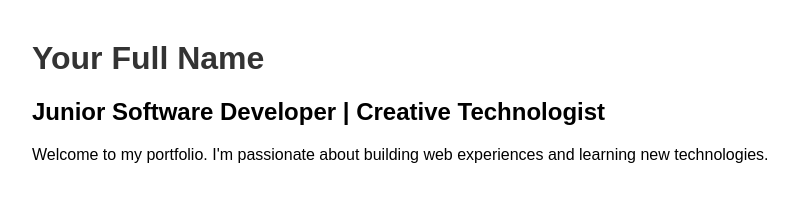
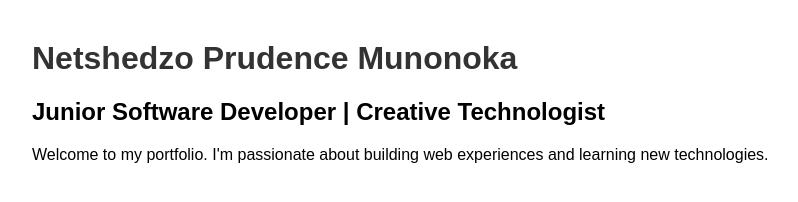
Before and after one commit to Netshedzo25/netshedzoPrudenceMunonoka, a plain HTML site: page index.html in a window 1280 px wide. Shown: the whole page, without its empty margins (8-806 px from the left). Drawn offline with Linux system fonts and the light colour scheme.

Commit message:
Update index.html

```diff
--- a/index.html
+++ b/index.html
@@ -3,14 +3,14 @@
 <head>
   <meta charset="UTF-8" />
   <meta name="viewport" content="width=device-width, initial-scale=1.0" />
-  <title>Your Name</title>
+  <title>Netshedzo Prudence Munonoka</title>
   <style>
     body { font-family: Arial, sans-serif; margin: 40px; }
     h1 { color: #333; }
   </style>
 </head>
 <body>
-  <h1>Your Full Name</h1>
+  <h1>Netshedzo Prudence Munonoka</h1>
   <h2>Junior Software Developer | Creative Technologist</h2>
   <p>Welcome to my portfolio. I'm passionate about building web experiences and learning new technologies.</p>
 </body>
```
